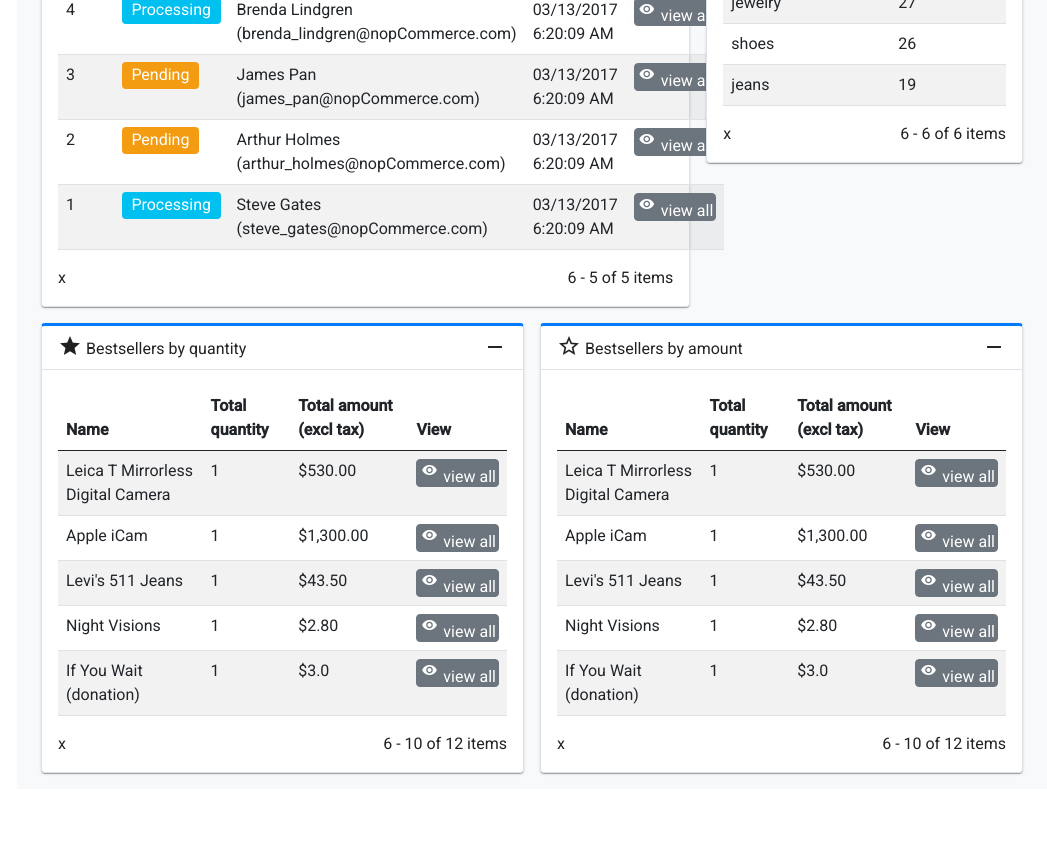
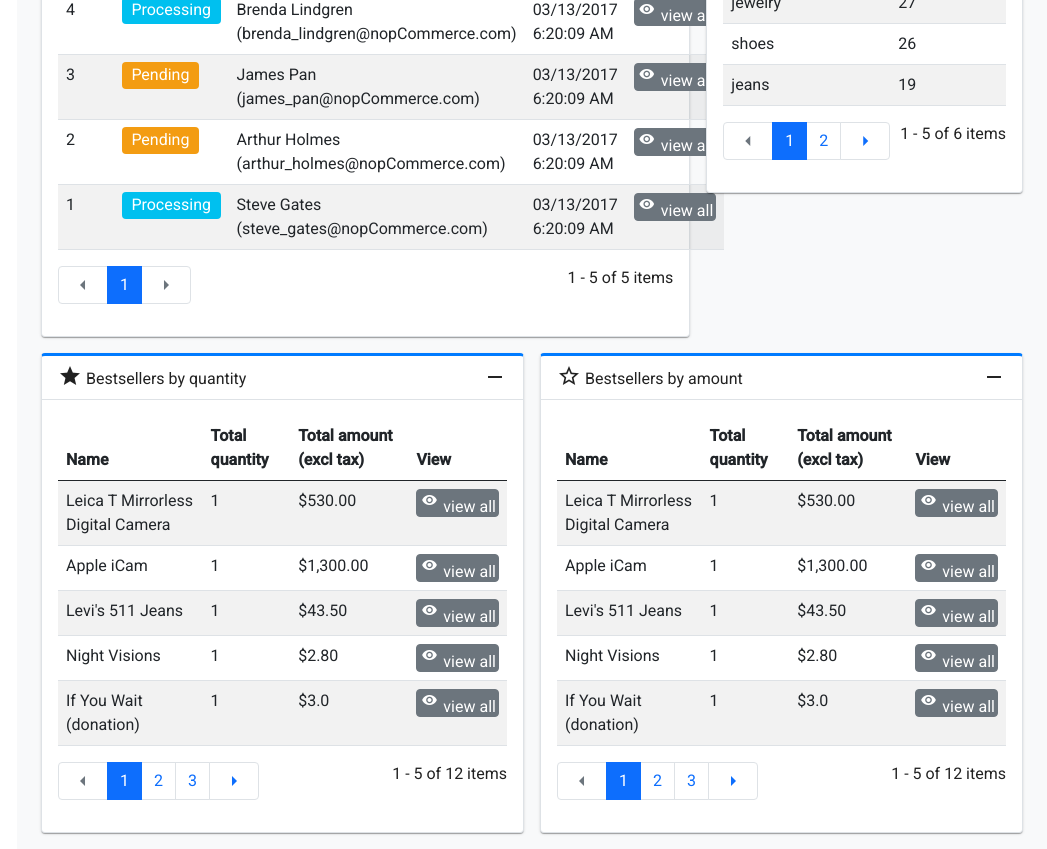
Before and after one commit to kritdev/angular_lab, an Angular app: page / in a window 1280 px wide. Shown: the part 1440-2289 px from the top of the page, without its empty margins (233-1280 px from the left). Before the commit the page ends 2229 px from the top, so only its background shows below. Built offline with nearby package versions, Linux system fonts and the light colour scheme.

Commit message:
paging component - pagination button

```diff
--- a/src/app/component/paging/paging.component.css
+++ b/src/app/component/paging/paging.component.css
@@ -0,0 +1,7 @@
+mat-icon {
+  vertical-align: bottom;
+}
+
+.page-total {
+  text-align: end;
+}
--- a/src/app/component/paging/paging.component.html
+++ b/src/app/component/paging/paging.component.html
@@ -1,8 +1,27 @@
 <div class="d-flex justify-content-between">
   <div>
-    x
+    <ul class="pagination">
+      <!-- Previous button -->
+      <li class="page-item" [class.disabled]="isFirstPage()">
+        <a class="page-link" aria-label="Previous" (click)="toPreviousPage()">
+          <span aria-hidden="true"><mat-icon>arrow_left</mat-icon></span>
+        </a>
+      </li>
+
+      <!-- Page number button -->
+      <li class="page-item" [class.active]="item==activePage" *ngFor="let item of getPageArray()">
+        <a class="page-link" (click)="setActivePage(item)">{{item}}</a>
+      </li>
+
+      <!-- Next button -->
+      <li class="page-item" [class.disabled]="isLastPage()">
+        <a class="page-link" aria-label="Next" (click)="toNextPage()">
+          <span aria-hidden="true"><mat-icon>arrow_right</mat-icon></span>
+        </a>
+      </li>
+    </ul>
   </div>
-  <div>
+  <div class="page-total">
     {{getFirstItemInPage()}} - {{getLastItemInPage()}} of {{totalItem}} items
   </div>
 </div>
--- a/src/app/component/paging/paging.component.ts
+++ b/src/app/component/paging/paging.component.ts
@@ -10,7 +10,7 @@ export class PagingComponent implements OnInit {
   @Input() totalItem = 1;
   @Input() itemPerPage = 1;
 
-  activePage = 2;
+  activePage = 1;
 
   constructor() { }
 
@@ -26,4 +26,31 @@ export class PagingComponent implements OnInit {
     return result < this.totalItem ? result : this.totalItem;
   }
 
+  getTotalPage() {
+    return Math.ceil(this.totalItem/this.itemPerPage);
+  }
+
+  getPageArray() {
+    return Array(this.getTotalPage()).fill(1).map((x, i) => i + 1);
+  }
+
+  isFirstPage() {
+    return this.activePage == 1;
+  }
+
+  isLastPage() {
+    return this.activePage == this.getTotalPage();
+  }
+
+  setActivePage(pageNumber) {
+    this.activePage = pageNumber;
+  }
+
+  toPreviousPage() {
+    this.activePage -= 1;
+  }
+
+  toNextPage() {
+    this.activePage += 1;
+  }
 }
```
